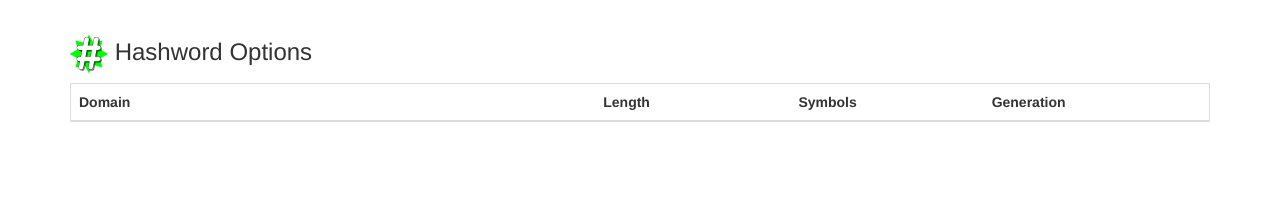
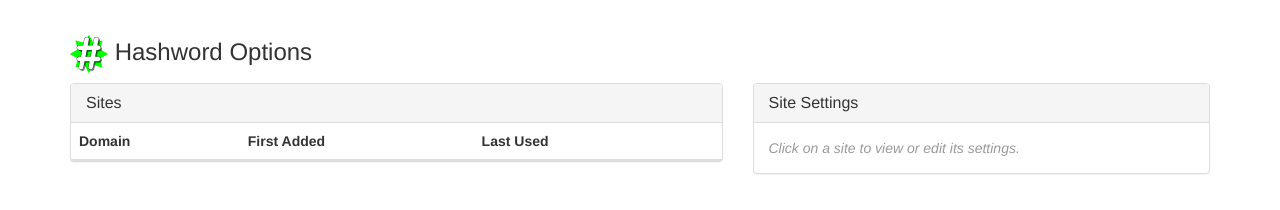
Before and after one commit to mmeisel/hashword, a browser extension: page options.html in a window 1280 px wide. Drawn offline with Linux system fonts and the light colour scheme.

Commit message:
Options page will now show create / access date
In prepration for create / access date support, these columns will
replace the other columns in the options page. Additional styling
improvements:

- Put table in a panel
- Always show edit panel (with instructions when no site is selected)
- Make pencil icon persist on row that is being edited

```diff
--- a/hashword.css
+++ b/hashword.css
@@ -11,19 +11,17 @@
 textarea.form-control {
     height: 34px;
 }
-.table {
-    border: 1px solid #ddd;
-}
 .table tbody {
     cursor: pointer;
 }
-th.fixed, td.fixed {
-    width: 100px;
-    text-align: center;
-}
 .hover-only {
     visibility: hidden;
+    opacity: 0.5;
 }
 tr:hover .hover-only {
     visibility: visible;
 }
+tr.success .hover-only {
+    visibility: visible;
+    opacity: 1;
+}
--- a/options.html
+++ b/options.html
@@ -16,12 +16,16 @@
   <div class="container" ng-controller="OptionsCtrl">
     <h3><img src="images/icon38.png"/> Hashword Options</h3>
     <div class="row ng-cloak">
-      <div class="col-md-5 col-md-push-7 col-lg-4 col-lg-push-8" ng-show="editing">
+      <div class="col-md-5 col-md-push-7">
         <div class="panel panel-default">
           <div class="panel-heading">
-            <h4 class="panel-title">Settings for {{ editing.domain }}</h4>
+            <h4 class="panel-title" ng-hide="editing">Site Settings</h4>
+            <h4 class="panel-title" ng-show="editing">Settings for {{ editing.domain }}</h4>
           </div>
-          <form class="panel-body form-horizontal" ng-submit="saveEditing()">
+          <div class="panel-body" ng-hide="editing">
+            <em class="text-muted">Click on a site to view or edit its settings.</em>
+          </div>
+          <form class="panel-body form-horizontal" ng-show="editing" ng-submit="saveEditing()">
             <div hw-settings-editor="editing.settings" notes></div>
             <div class="form-group">
               <div class="col-xs-5 text-left">
@@ -37,14 +41,17 @@
           </form>
         </div>
       </div>
-      <div ng-class="{ 'col-md-7 col-md-pull-5 col-lg-8 col-lg-pull-4': editing, 'col-md-12': !editing }">
-        <table class="table table-striped table-hover">
+      <div class="col-md-7 col-md-pull-5">
+        <div class="panel panel-default">
+          <div class="panel-heading">
+            <h4 class="panel-title">Sites</h4>
+          </div>
+          <table class="table table-hover">
             <thead>
               <tr>
-              <th style="width: 40%">Domain</th>
-              <th class="fixed">Length</th>
-              <th class="fixed">Symbols</th>
-              <th class="fixed">Generation</th>
+                <th>Domain</th>
+                <th>First Added</th>
+                <th>Last Used</th>
                 <th style="width: 40px"></th>
               </tr>
             </thead>
@@ -53,11 +60,8 @@
                   ng-class="{ 'success': editing.domain == domain }"
                   ng-click="edit(domain)">
                 <td>{{ domain }}<br/><small class="text-muted">{{ settings.notes }}</small></td>
-              <td class="fixed">{{ settings.pwLength }}</td>
-              <td class="fixed">
-                <span class="glyphicon glyphicon-ok" ng-show="settings.symbols"></span>
-              </td>
-              <td class="fixed">{{ settings.generation }}</td>
+                <td>{{ (settings.createDate | date) || '2013' }}</td>
+                <td>{{ (settings.accessDate | date) || '2013' }}</td>
                 <td>
                   <span class="glyphicon glyphicon-pencil hover-only"></span>
                 </td>
@@ -67,5 +71,6 @@
         </div>
       </div>
     </div>
+  </div>
 </body>
 </html>
```
Lines whose indentation alone changed are shown as unchanged.
